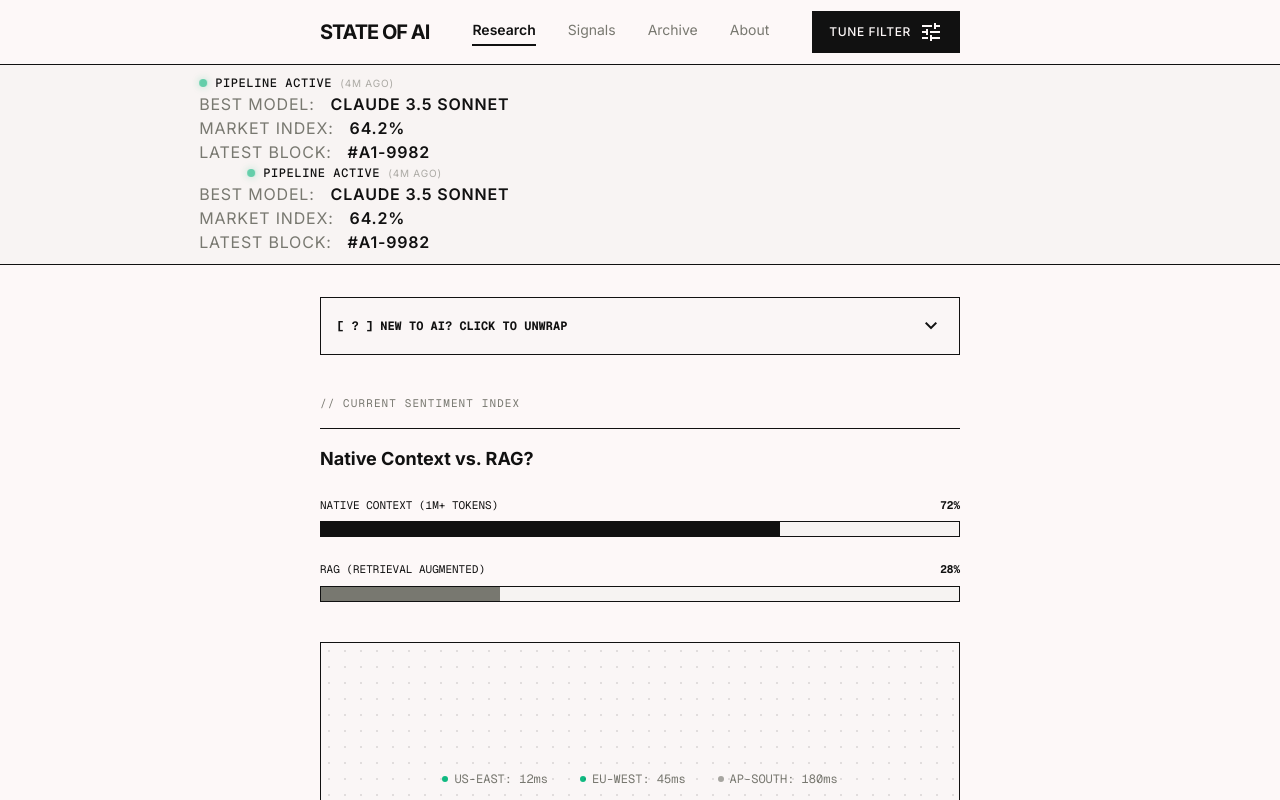
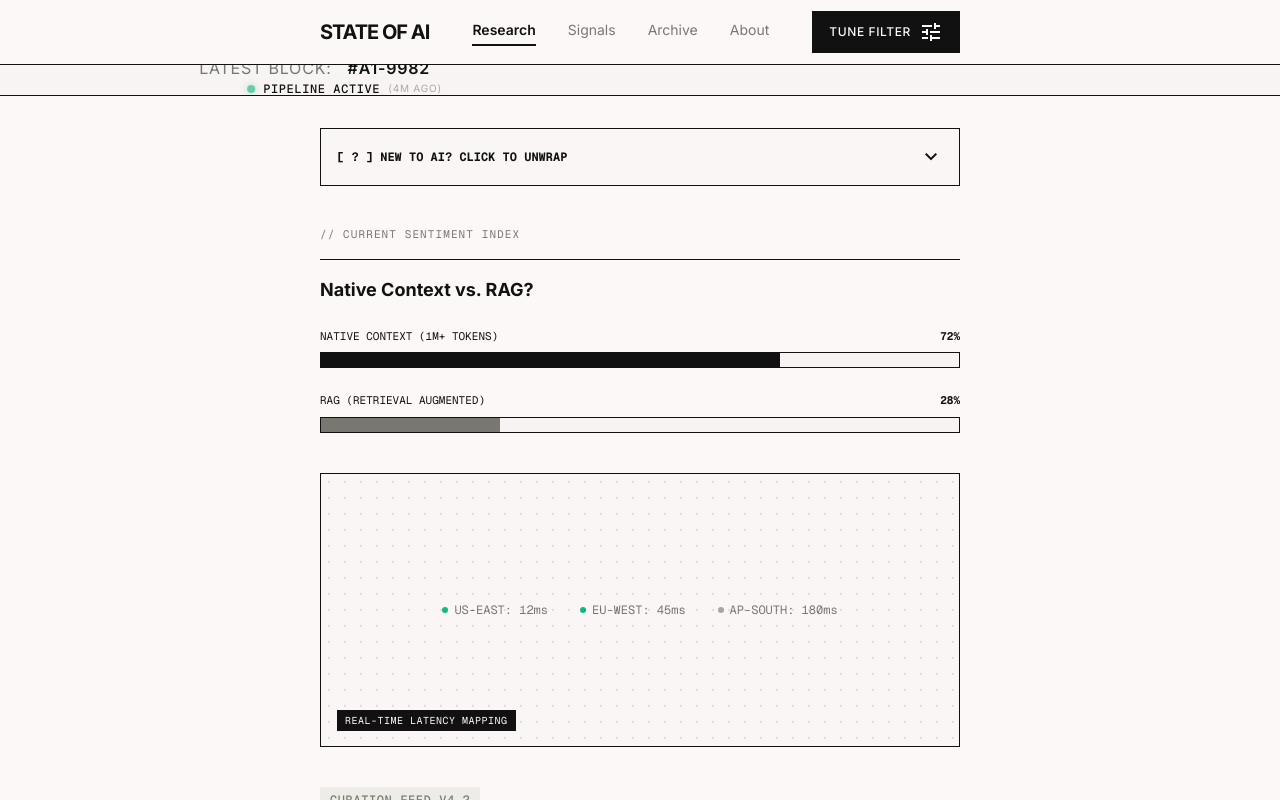
Before and after one commit to IdanKrupnik/state-of-ai, a Next.js app: page / in a window 1280 px wide. Shown: the top 800 px of the page. Built offline with nearby package versions, Linux system fonts and the light colour scheme; no server answers; the database is empty.

Commit message:
style(ticker): enforce fixed height limit on the telemetry news strip

```diff
--- a/src/components/TelemetryTicker/TelemetryTicker.tsx
+++ b/src/components/TelemetryTicker/TelemetryTicker.tsx
@@ -15,7 +15,7 @@
   latestBlock = '#A1-9982',
 }) => {
   return (
-    <div className="mt-16 w-full bg-brand-clay/30 border-b border-outline-variant py-2.5 ticker-wrap">
+    <div className="mt-16 w-full bg-brand-clay/30 border-b border-outline-variant h-8 flex items-center overflow-hidden ticker-wrap">
       <div className="ticker-content inline-flex items-center gap-12 font-label-mono text-label-mono text-brand-warm-grey uppercase tracking-wider animate-ticker">
         <div className="flex items-center gap-2">
           <SystemStatus label="Pipeline Active" isActive={true} />
```
